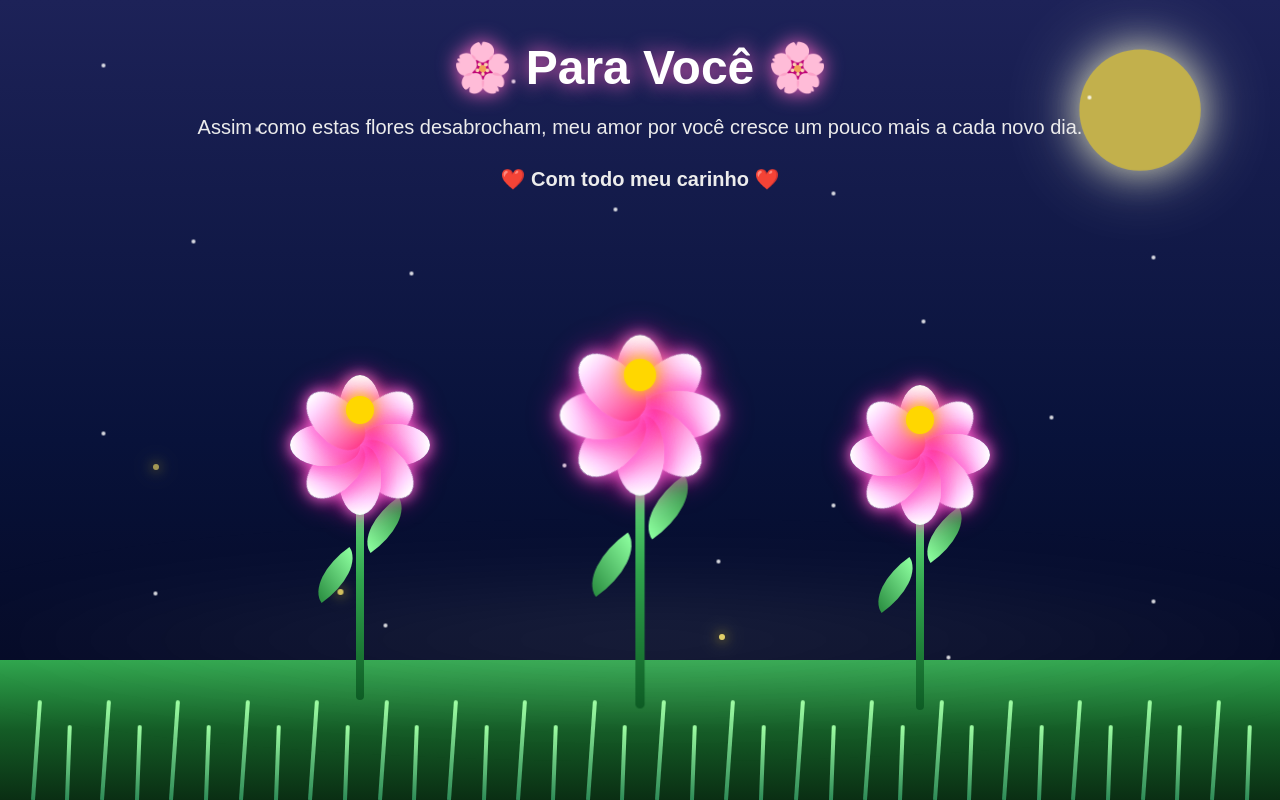
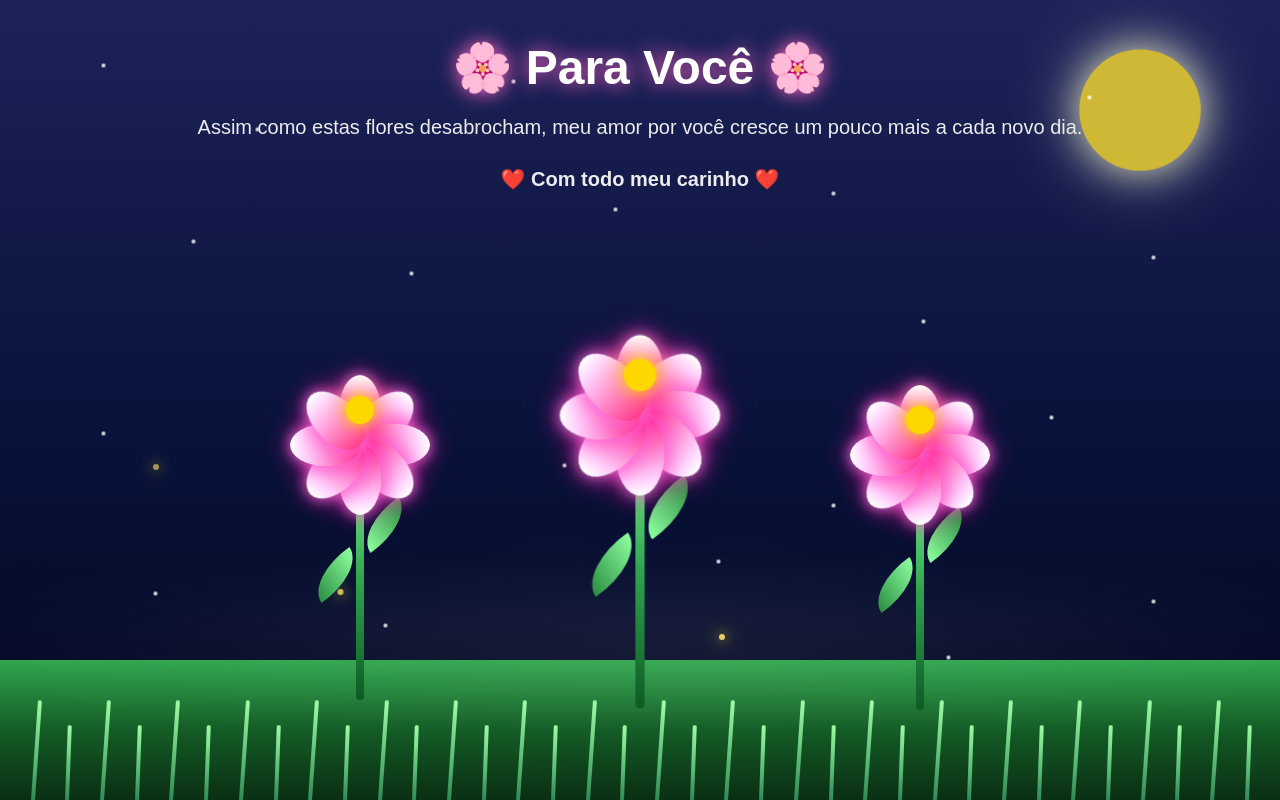
Before and after one commit to tatianakelly0909-star/flowerr-html, a plain HTML site: page index.html in a window 1280 px wide. Drawn offline with Linux system fonts and the light colour scheme.

Commit message:
alteração cor  da lua

```diff
--- a/style.css
+++ b/style.css
@@ -65,7 +65,7 @@ body{
 
     border-radius:50%;
 
-    background:#c2b04c;
+    background:#cfb835;
 
     box-shadow:
         0 0 40px rgba(255,255,200,.8),
```
